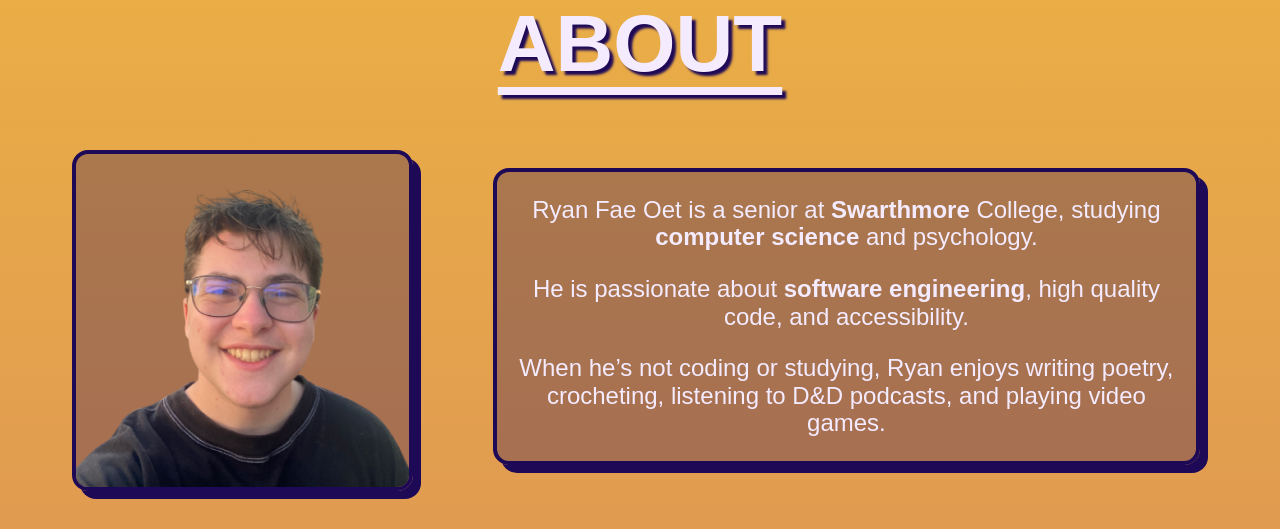
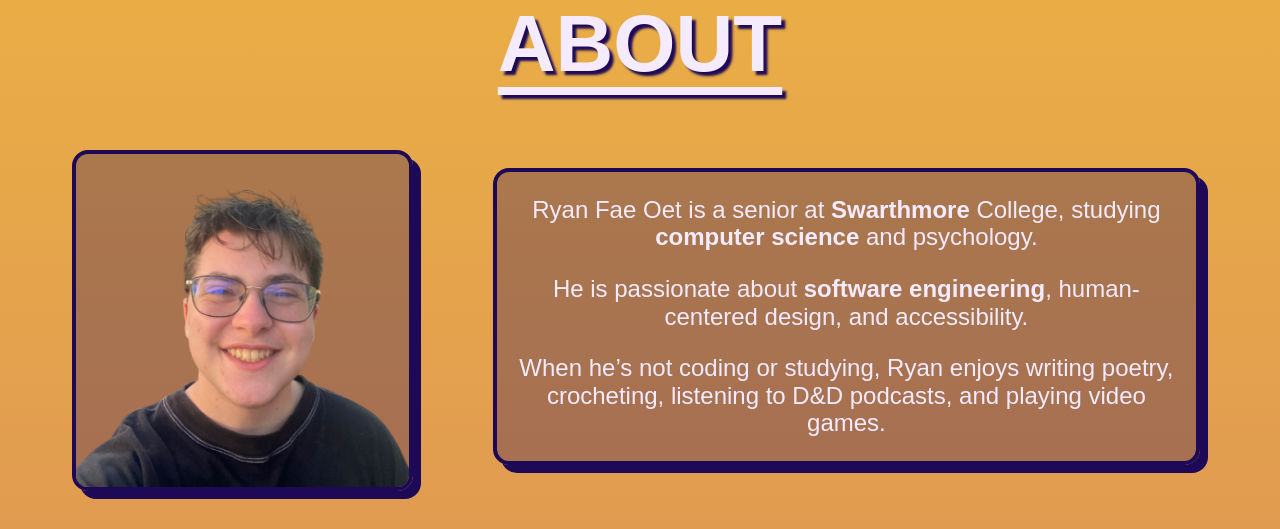
Before and after one commit to Num3ra1s/Portfolio-Website, a Flask app: page / in a window 1280 px wide. Shown: the part 1074-1603 px from the top of the page. Run offline with Flask 3, Linux system fonts and the light colour scheme; some libraries are stand-ins or nearby versions; some web fonts are replaced.

Commit message:
Updated bio

```diff
--- a/templates/index.html
+++ b/templates/index.html
@@ -57,7 +57,7 @@ LICENSE file in the root directory of this source tree.  -->
               <div class="card__wrapper">
                 <div class="about__text">
                   <p>Ryan Fae Oet is a senior at <strong>Swarthmore</strong> College, studying <strong>computer science</strong> and psychology.</p>
-                  <p>He is passionate about <strong>software engineering</strong>, high quality code, and accessibility. </p>
+                  <p>He is passionate about <strong>software engineering</strong>, human-centered design, and accessibility. </p>
                   <p>When he’s not coding or studying, Ryan enjoys writing poetry, crocheting, listening to D&D podcasts, and playing video games.</p>
                 </div>
               </div>
```
